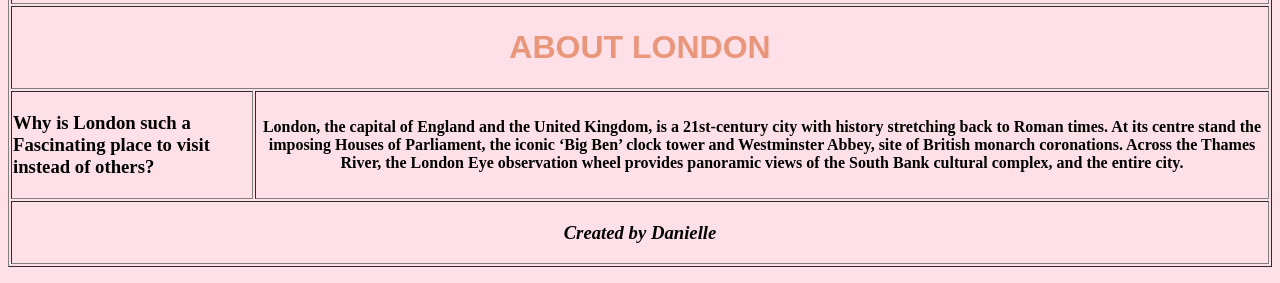
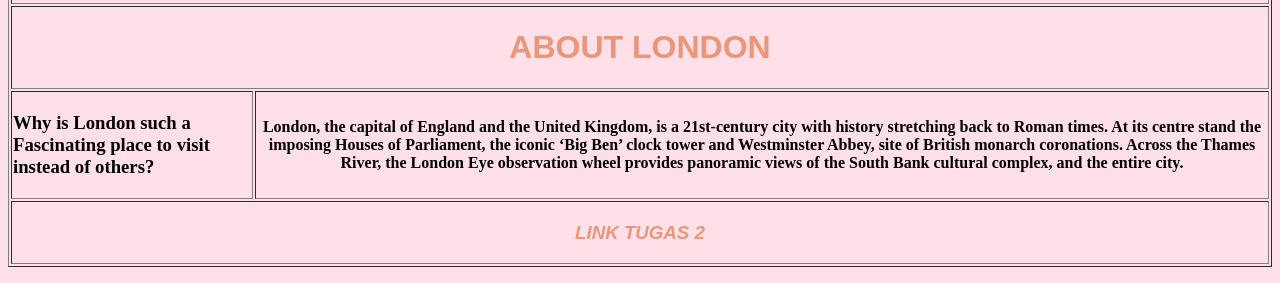
Before and after one commit to lildevilzz/tugas1-251402051, a plain HTML site: page index.html in a window 1280 px wide. Shown: the part 964-1247 px from the top of the page. Drawn offline with Linux system fonts and the light colour scheme.

Commit message:
index.html

```diff
--- a/index.html
+++ b/index.html
@@ -53,7 +53,7 @@ London, the capital of England and the United Kingdom, is a 21st-century city wi
 
                 </th>
                 <th colspan="5">
-                   <h3><i>Created by Danielle</i></h3>
+                   <h3><i><a href="https://lildevilzz.github.io/tugas2-251402051/">LINK TUGAS 2</a></i></h3>
                 </th>
             </tr>
         </table>
```
